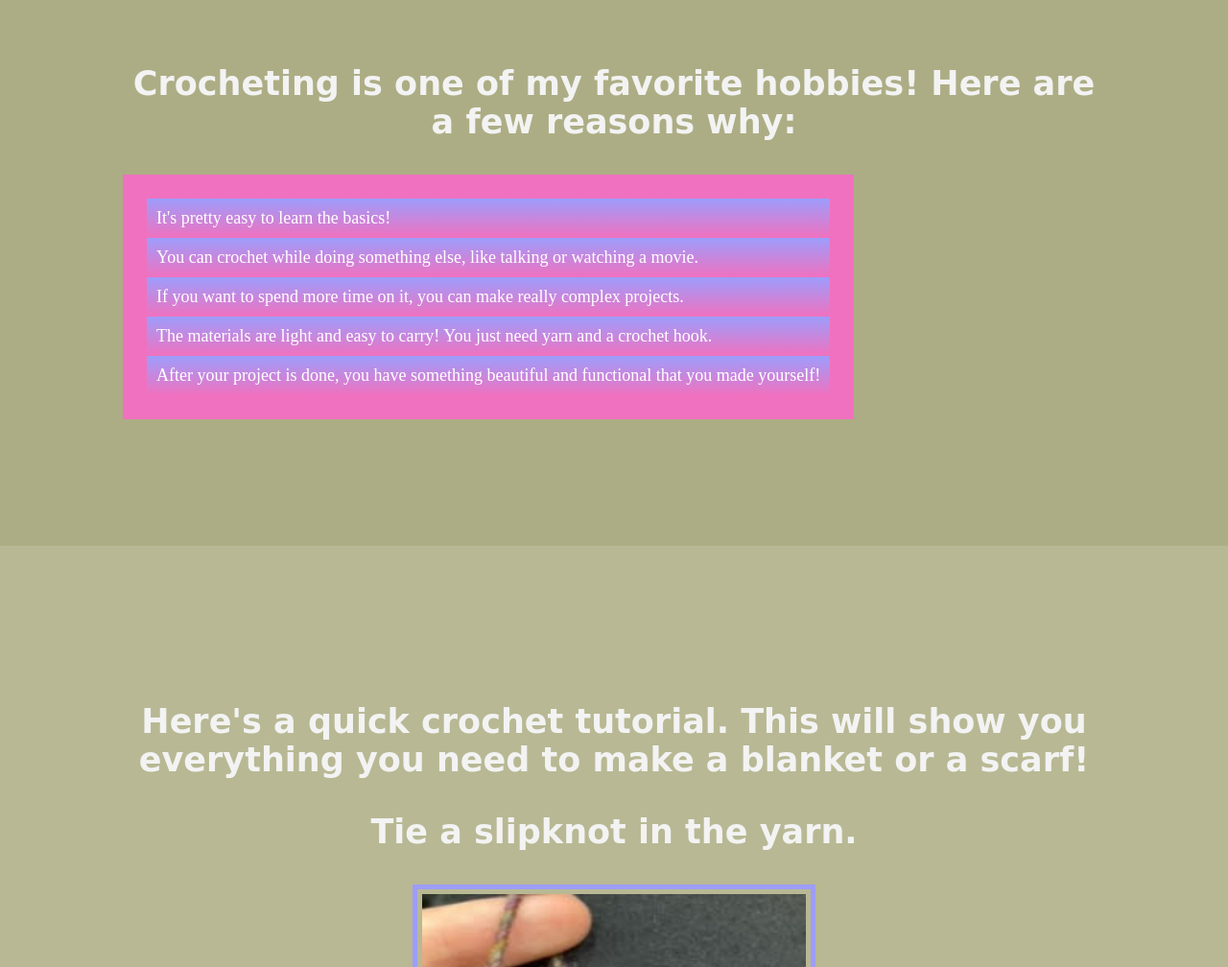
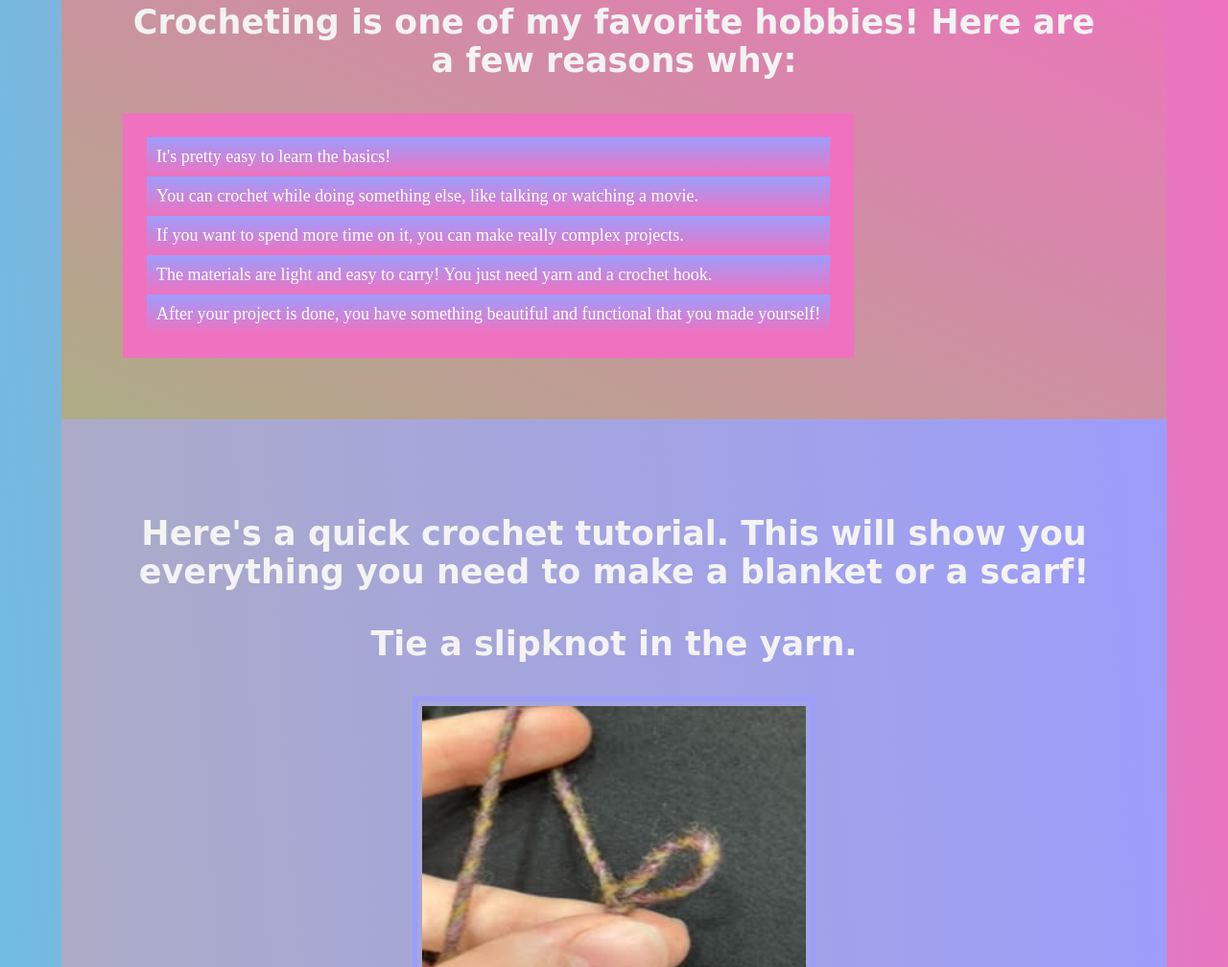
Before and after one commit to akalalane/project1, a plain HTML site: page crochet.html in a window 1280 px wide. Shown: the part 157-1165 px from the top of the page at 96% size. Drawn offline with Linux system fonts and the light colour scheme; a web font is replaced by a local one.

Commit message:
Update style.css

```diff
--- a/css/style.css
+++ b/css/style.css
@@ -123,6 +123,13 @@ ul li {
   background: linear-gradient(to top, #ab9dfc, #ff9fff55);
 }
 
+#wildlife-navbar {
+  background-color: #f071bf;
+  position: relative;
+  width: 960px;
+  text-align: center;
+}
+
 #wildlife-body {
   background: none;
 }
@@ -183,13 +190,12 @@ ul li {
   width: 80%;
   margin-left: auto;
   margin-right: auto;
-  padding: 10%;
-  background: #adad85;
+  padding: 5%;
+  background: linear-gradient(to top right, #adad85, #f071bf);
 }
 
 #crochet-reasons-container ul {
   margin: 0;
-  overflow: hidden;
   display: inline-block;
   background: #f071bf;
 }
@@ -202,8 +208,8 @@ ul li {
   width: 80%;
   margin-left: auto;
   margin-right: auto;
-  padding: 10%;
-  background: #b8b894;
+  padding: 5%;
+  background: linear-gradient(to top right, #b8b894, #9d9dfc);
 }
 
 
```
